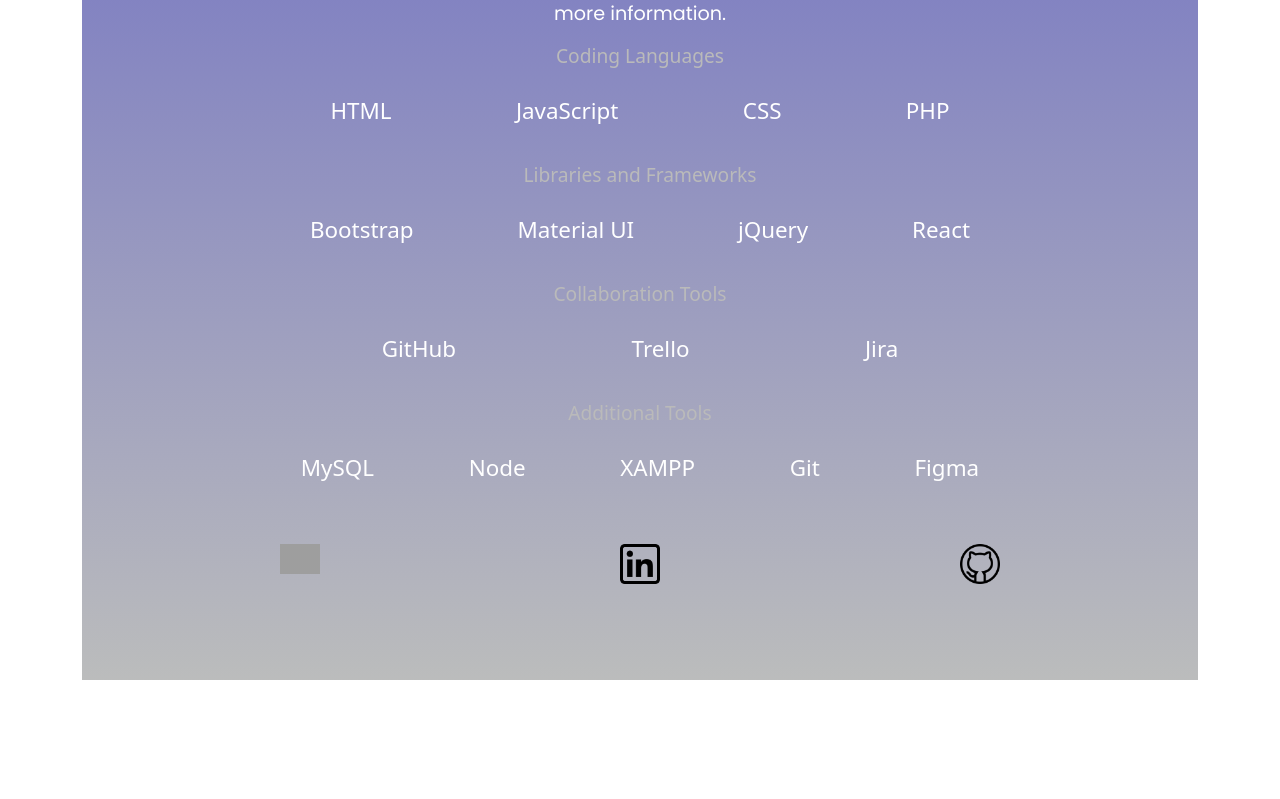
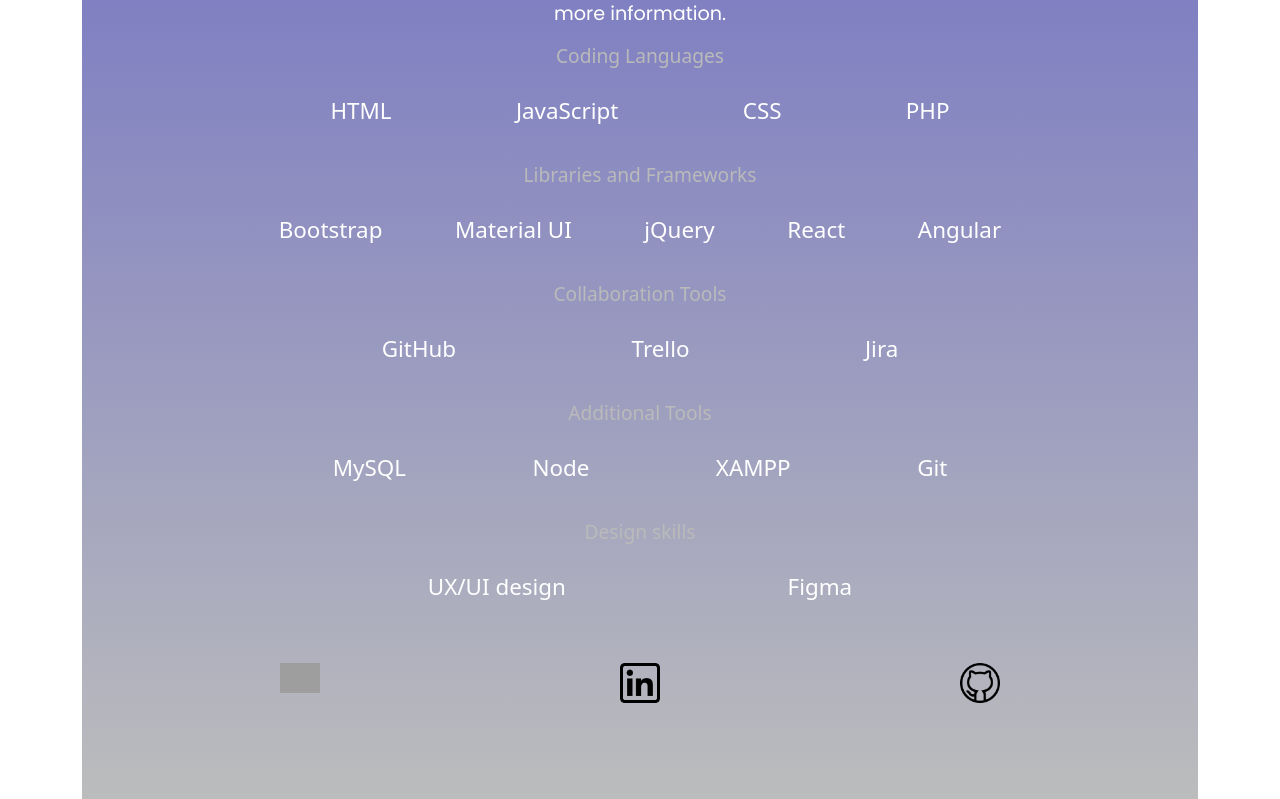
Before and after one commit to AnaraB/portfolio, a React (Vite) app: page /skills in a window 1280 px wide. Shown: the part 449-1248 px from the top of the page. Before the commit the page ends 1129 px from the top, so only its background shows below. Built offline with nearby package versions, Linux system fonts and the light colour scheme; grey boxes are pictures that could not be loaded.

Commit message:
skills design added

```diff
--- a/src/assets/data/projectData.js
+++ b/src/assets/data/projectData.js
@@ -92,6 +92,7 @@
 
 
 export const codingLanguages = [ "HTML", "JavaScript", "CSS",  "PHP"]
-export const librariesAndFrameworks =  ["Bootstrap", "Material UI", "jQuery", "React"];
-export const  additionalSkills = ["MySQL", "Node",  "XAMPP", "Git",  "Figma"]
+export const librariesAndFrameworks =  ["Bootstrap", "Material UI", "jQuery", "React", "Angular"];
+export const  additionalSkills = ["MySQL", "Node",  "XAMPP", "Git"]
 export const collaborationTools = ["GitHub", "Trello", "Jira"]
+export const designSkills = ["UX/UI design", "Figma"]
--- a/src/components/pages/Skills/index.jsx
+++ b/src/components/pages/Skills/index.jsx
@@ -5,6 +5,7 @@
   librariesAndFrameworks,
   additionalSkills,
   collaborationTools,
+  designSkills
 } from "../../../assets/data/projectData";
 import cv from "../../../assets/images/cv.pdf";
 import cvIcon from "../../../assets/images/icons/cv.png";
@@ -29,6 +30,11 @@
     </li>
   ));
   const collabTools = collaborationTools.map((skill) => (
+    <li className="skill-items" key={uuid()}>
+      {skill}
+    </li>
+  ));
+  const design = designSkills.map((skill) => (
     <li className="skill-items" key={uuid()}>
       {skill}
     </li>
@@ -63,6 +69,8 @@
               <ul className="listInline">{collabTools}</ul>
               <h3>Additional Tools</h3>
               <ul className="listInline">{otherProficiencies}</ul>
+              <h3>Design skills</h3>
+              <ul className="listInline">{design}</ul>
             </div>
           </div>
           <div className="row">
```
